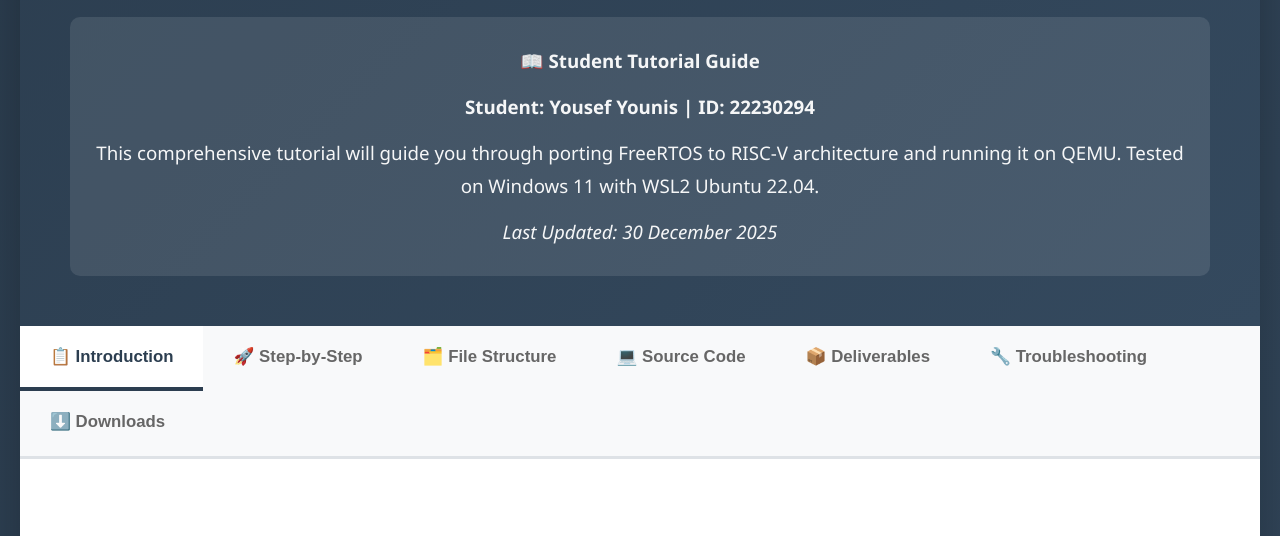
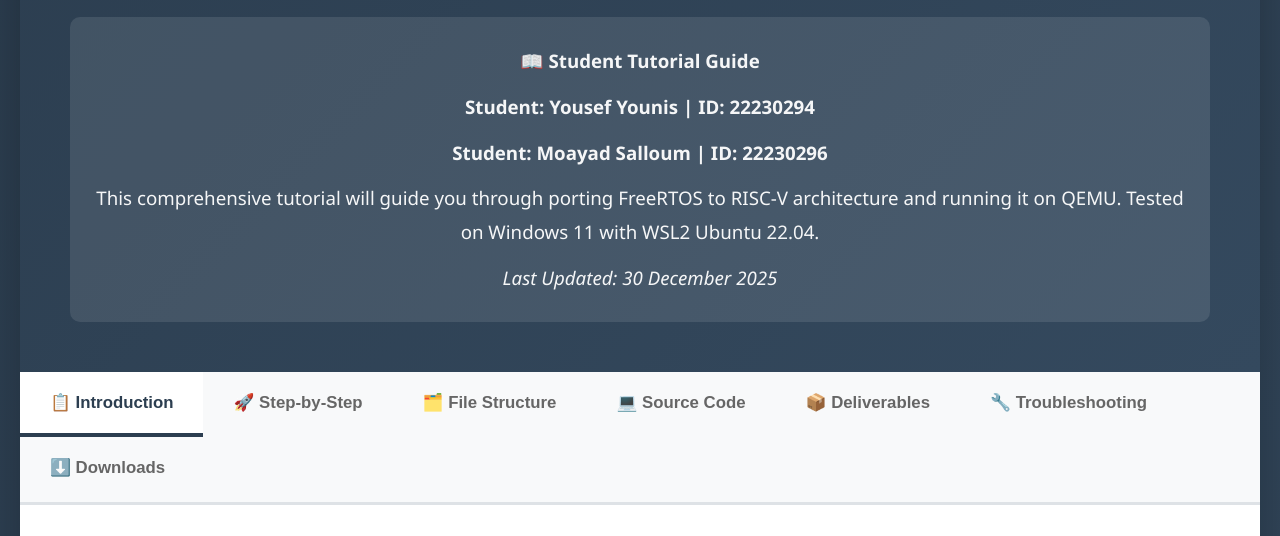
Before and after one commit to yousef-r-younis/Uni, a plain HTML site: page CENG507 Project/part2.html in a window 1280 px wide. Shown: the part 186-722 px from the top of the page. Drawn offline with nearby package versions, Linux system fonts and the light colour scheme.

Commit message:
Update part2.html

```diff
--- a/CENG507 Project/part2.html
+++ b/CENG507 Project/part2.html
@@ -571,6 +571,7 @@
             <div class="author-note">
                 <p><strong>📖 Student Tutorial Guide</strong></p>
                 <p><strong>Student: Yousef Younis | ID: 22230294</strong></p>
+   <p><strong>Student: Moayad Salloum | ID: 22230296</strong></p>
                 <p>This comprehensive tutorial will guide you through porting FreeRTOS to RISC-V architecture and
                     running it on QEMU. Tested on Windows 11 with WSL2 Ubuntu 22.04.</p>
                 <p><em>Last Updated: 30 December 2025</em></p>
```
